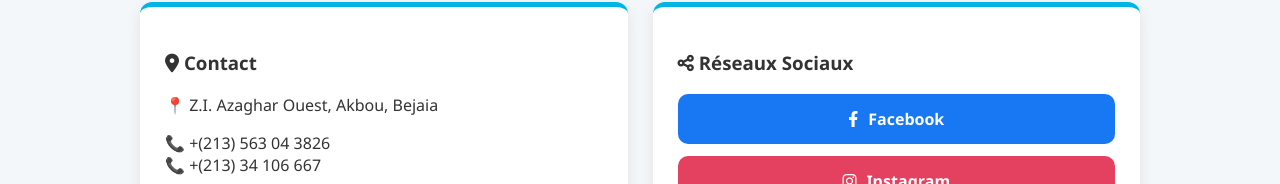
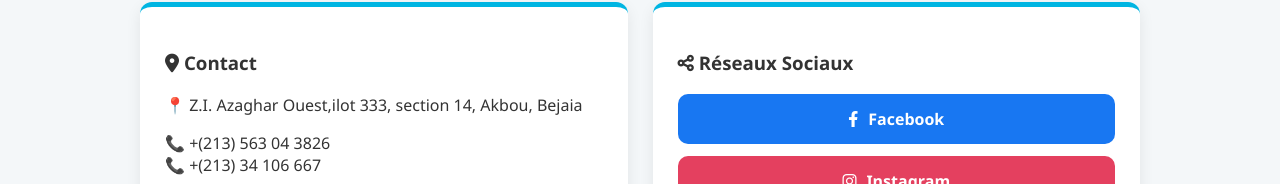
Before and after one commit to marinagro-cmd/marina-agro, a plain HTML site: page index.html in a window 1280 px wide. Shown: the part 492-676 px from the top of the page. Drawn offline with Linux system fonts and the light colour scheme.

Commit message:
Update index.html

```diff
--- a/index.html
+++ b/index.html
@@ -38,7 +38,7 @@
     <div class="grid">
         <div class="card">
             <h3><i class="fas fa-map-marker-alt"></i> Contact</h3>
-            <p>📍 Z.I. Azaghar Ouest, Akbou, Bejaia</p>
+            <p>📍 Z.I. Azaghar Ouest,ilot 333, section 14, Akbou, Bejaia</p>
             <p>📞 +(213) 563 04 3826<br>📞 +(213) 34 106 667</p>
             <a href="https://wa.me/213563043826" class="social-btn whatsapp"><i class="fab fa-whatsapp"></i> Contact WhatsApp</a>
         </div>
```
